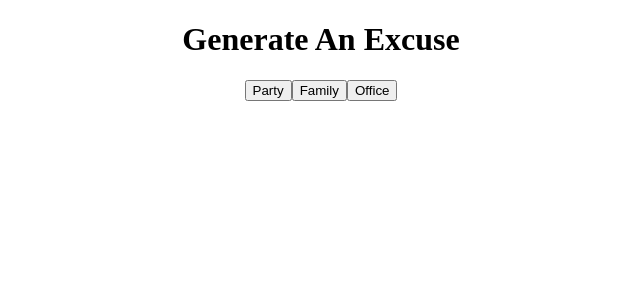
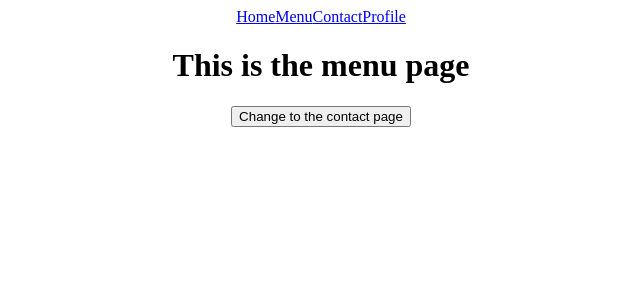
Before and after one commit to nithinshibu/react-for-beginners, a React (Create React App) app: page /menu in a window 1280 px wide. Shown: the top 300 px of the page, without its empty margins (319-959 px from the left). Built offline with nearby package versions, Linux system fonts and the light colour scheme.

Commit message:
React Route

```diff
--- a/package.json
+++ b/package.json
@@ -9,6 +9,7 @@
     "axios": "^1.7.2",
     "react": "^18.3.1",
     "react-dom": "^18.3.1",
+    "react-router-dom": "^6.24.1",
     "react-scripts": "5.0.1",
     "web-vitals": "^2.1.4"
   },
--- a/src/App.js
+++ b/src/App.js
@@ -1,44 +1,25 @@
 import "./App.css";
-import { useEffect, useState } from "react";
-import Axios from "axios";
+import { BrowserRouter as Router, Routes, Route, Link } from "react-router-dom";
+import { Home } from "./pages/Home";
+import { Menu } from "./pages/Menu";
+import { Contact } from "./pages/Contact";
+import { ErrorPage } from "./pages/ErrorPage";
+import { Profile } from "./pages/Profile";
+import { Navbar } from "./pages/Navbar";
 
 function App() {
-  const [excuse, setExcuse] = useState("");
-
-  const fetchData = (excuse) => {
-    console.log(excuse);
-    Axios.get(`https://excuser-three.vercel.app/v1/excuse/${excuse}`).then(
-      (res) => {
-        setExcuse(`Excuse for your ${excuse} is :- ${res.data[0].excuse}`);
-      }
-    );
-  };
-
   return (
     <div className="App">
-      <h1>Generate An Excuse</h1>
-      <button
-        onClick={() => {
-          fetchData("party");
-        }}
-      >
-        Party
-      </button>
-      <button
-        onClick={() => {
-          fetchData("family");
-        }}
-      >
-        Family
-      </button>
-      <button
-        onClick={() => {
-          fetchData("office");
-        }}
-      >
-        Office
-      </button>
-      <p>{excuse}</p>
+      <Router>
+        <Navbar />
+        <Routes>
+          <Route path="/" element={<Home />} />
+          <Route path="/menu" element={<Menu />} />
+          <Route path="/contact" element={<Contact />} />
+          <Route path="/profile/:username" element={<Profile />} />
+          <Route path="*" element={<ErrorPage />} />
+        </Routes>
+      </Router>
     </div>
   );
 }
--- /dev/null
+++ b/src/pages/Contact.js
@@ -0,0 +1,3 @@
+export const Contact = () => {
+  return <h1>This is the contact page</h1>;
+};
--- /dev/null
+++ b/src/pages/ErrorPage.js
@@ -0,0 +1,3 @@
+export const ErrorPage = () => {
+  return <h1>Page Not Found</h1>;
+};
--- /dev/null
+++ b/src/pages/Home.js
@@ -0,0 +1,3 @@
+export const Home = () => {
+  return <h1>This is the home page</h1>;
+};
--- /dev/null
+++ b/src/pages/Menu.js
@@ -0,0 +1,17 @@
+import React from "react";
+import { useNavigate } from "react-router-dom";
+export const Menu = () => {
+  let navigate = useNavigate();
+  return (
+    <div>
+      <h1>This is the menu page</h1>
+      <button
+        onClick={() => {
+          navigate("/contact");
+        }}
+      >
+        Change to the contact page
+      </button>
+    </div>
+  );
+};
--- /dev/null
+++ b/src/pages/Navbar.js
@@ -0,0 +1,11 @@
+import { Link } from "react-router-dom";
+export const Navbar = () => {
+  return (
+    <div>
+      <Link to="/">Home</Link>
+      <Link to="/menu">Menu</Link>
+      <Link to="/contact">Contact</Link>
+      <Link to="/profile/nithin">Profile</Link>
+    </div>
+  );
+};
--- /dev/null
+++ b/src/pages/Profile.js
@@ -0,0 +1,11 @@
+import React from "react";
+import { useParams } from "react-router-dom";
+
+export const Profile = () => {
+  let { username } = useParams();
+  return (
+    <div>
+      <h1>This is the Profile Page for the user {username}</h1>
+    </div>
+  );
+};
```
Also changed, not shown: 1 other file (tests, documents, lock files or other folders).
